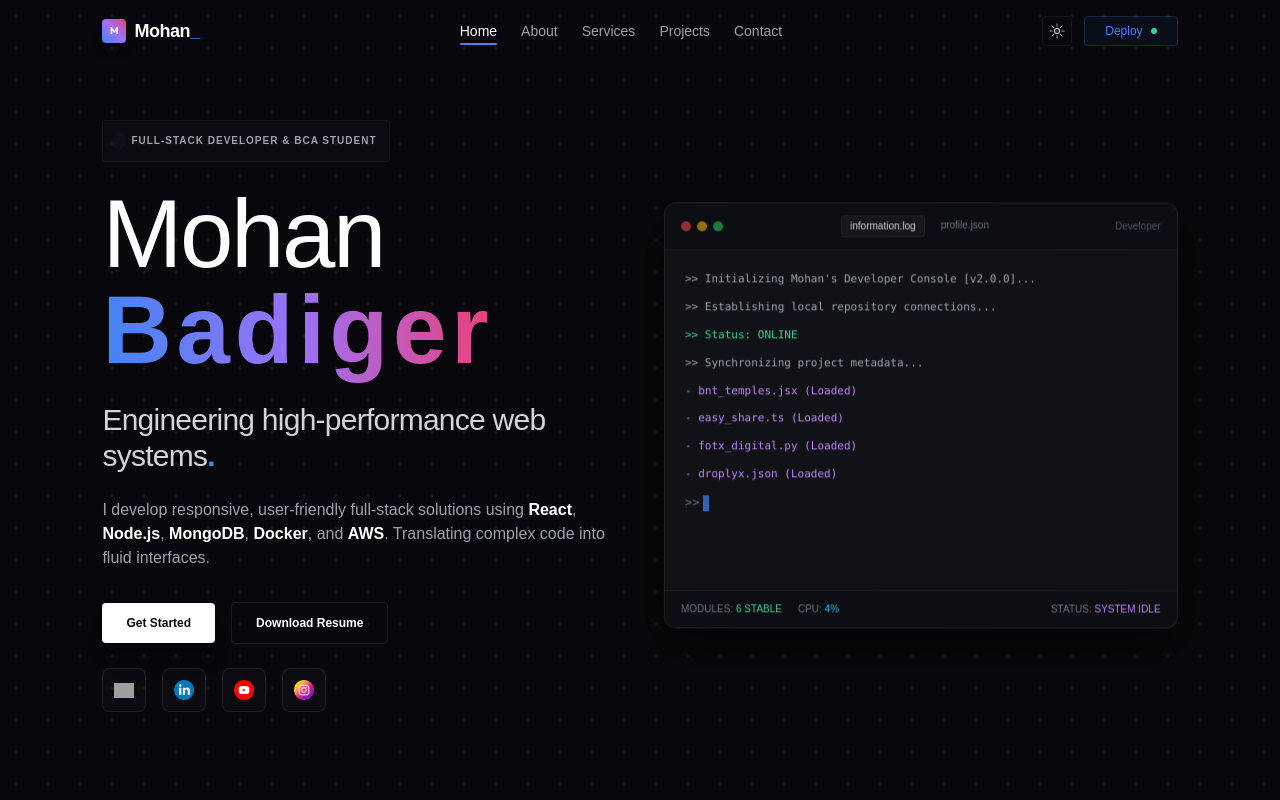
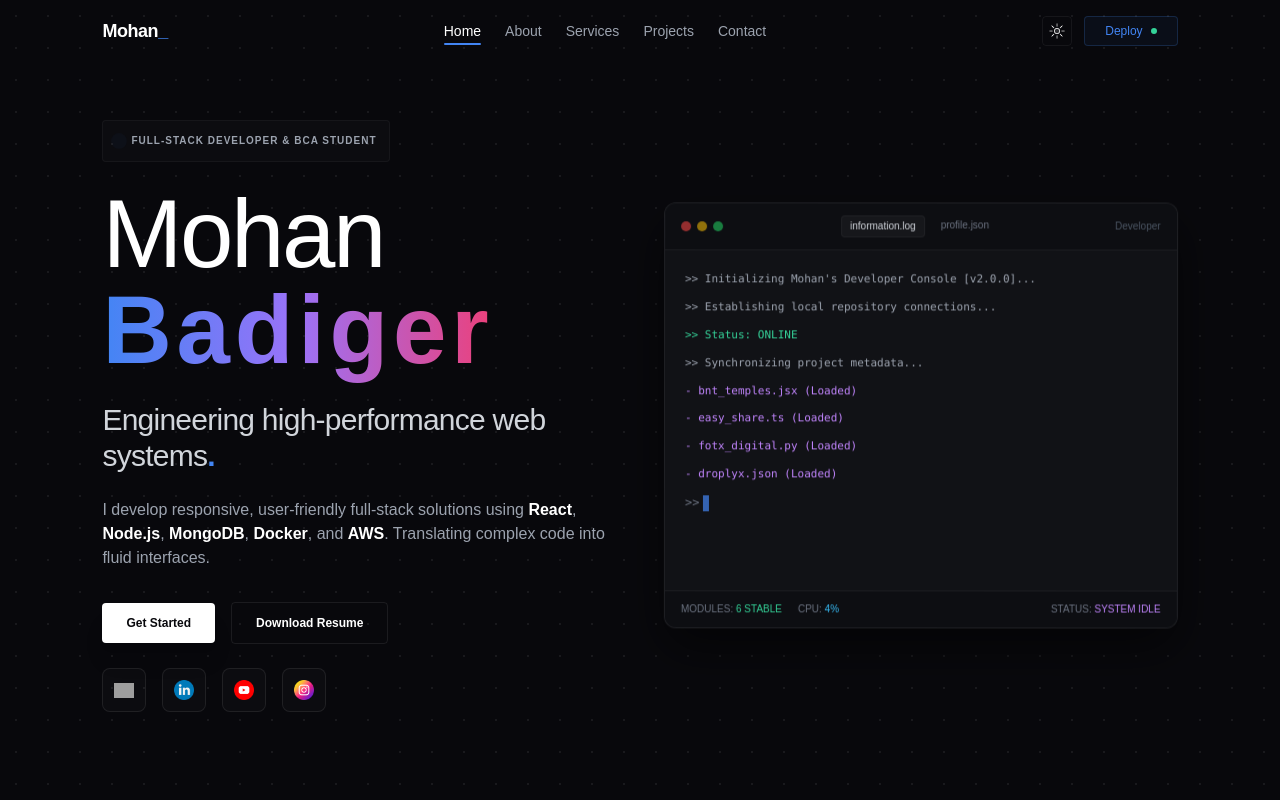
Before and after one commit to Mohan-Badiger/Portfolio, a React (Vite) app: page / in a window 1280 px wide. Shown: the top 800 px of the page. Built offline with nearby package versions, Linux system fonts and the light colour scheme; grey boxes are pictures that could not be loaded; a web font is replaced by a local one.

Commit message:
feat: added new feature

```diff
--- a/src/components/Navbar.jsx
+++ b/src/components/Navbar.jsx
@@ -63,16 +63,15 @@ export default function Navbar() {
         initial={{ y: -50, opacity: 0 }}
         animate={{ y: 0, opacity: 1 }}
         transition={{ duration: 0.6, ease: [0.16, 1, 0.3, 1] }}
-        className={`w-full fixed top-0 left-0 px-6 sm:px-10 lg:px-[8%] py-4 flex items-center justify-between z-50 transition-all duration-300 ${
-          isScrolled
+        className={`w-full fixed top-0 left-0 px-6 sm:px-10 lg:px-[8%] py-4 flex items-center justify-between z-50 transition-all duration-300 ${isScrolled
             ? 'py-3 backdrop-blur-md border-b border-slate-200/50 dark:border-white/[0.04] bg-white/80 dark:bg-[#08080c]/80'
             : 'bg-transparent'
-        }`}
+          }`}
       >
         <a href="#" className="flex items-center gap-2 group">
-          <div className="w-6 h-6 rounded bg-gradient-to-tr from-antigravityBlue via-antigravityPurple to-antigravityPink flex items-center justify-center text-[10px] font-bold text-white shadow-lg">
+          {/* <div className="w-6 h-6 rounded bg-gradient-to-tr from-antigravityBlue via-antigravityPurple to-antigravityPink flex items-center justify-center text-[10px] font-bold text-white shadow-lg">
             M
-          </div>
+          </div> */}
           <span className="text-lg font-bold font-GoogleSans tracking-tight text-slate-900 dark:text-white">
             Mohan<span className="text-antigravityBlue font-extrabold group-hover:text-antigravityPink transition-colors">_</span>
           </span>
@@ -86,11 +85,10 @@ export default function Navbar() {
               <li key={link.name} className="relative py-1">
                 <a
                   href={link.href}
-                  className={`transition-colors duration-200 ${
-                    isActive
+                  className={`transition-colors duration-200 ${isActive
                       ? 'text-slate-900 dark:text-white font-medium'
                       : 'hover:text-slate-900 dark:hover:text-gray-250'
-                  }`}
+                    }`}
                 >
                   {link.name}
                 </a>
```
